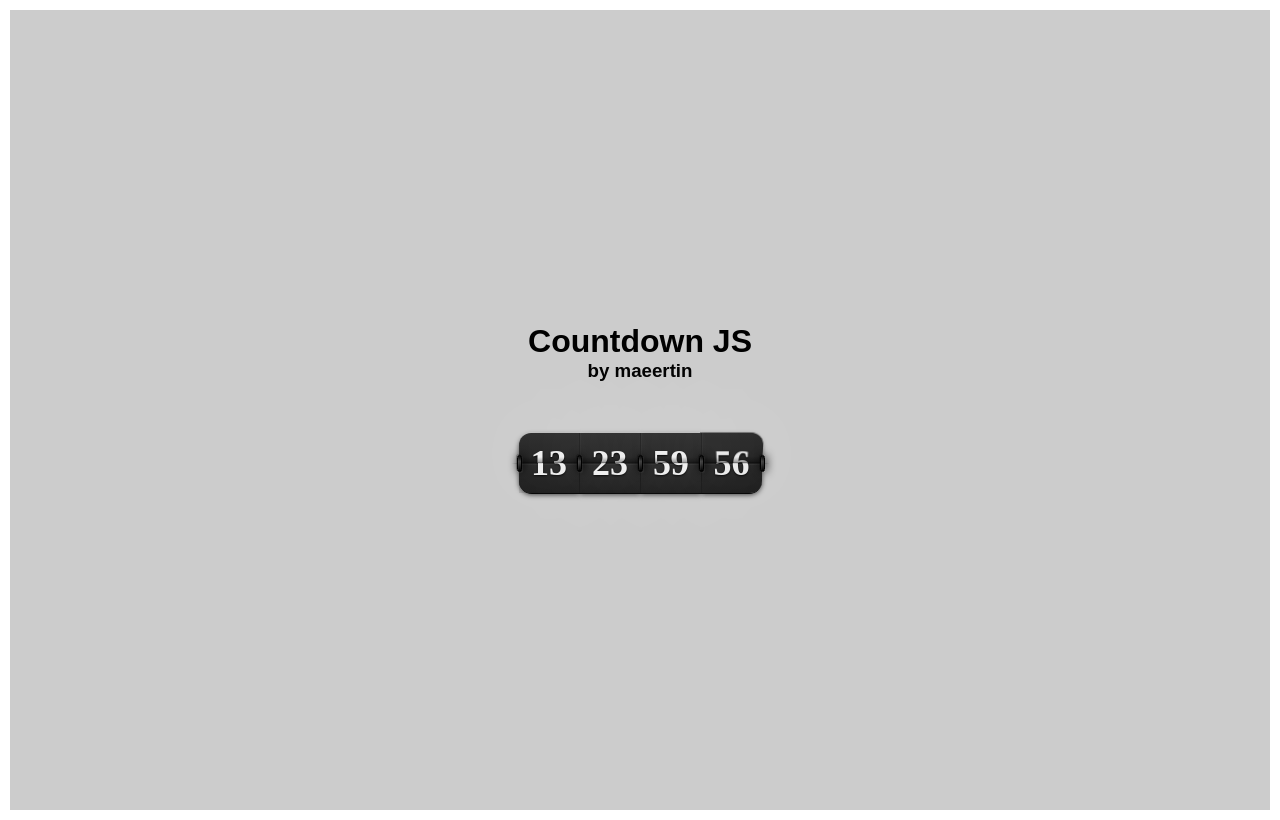
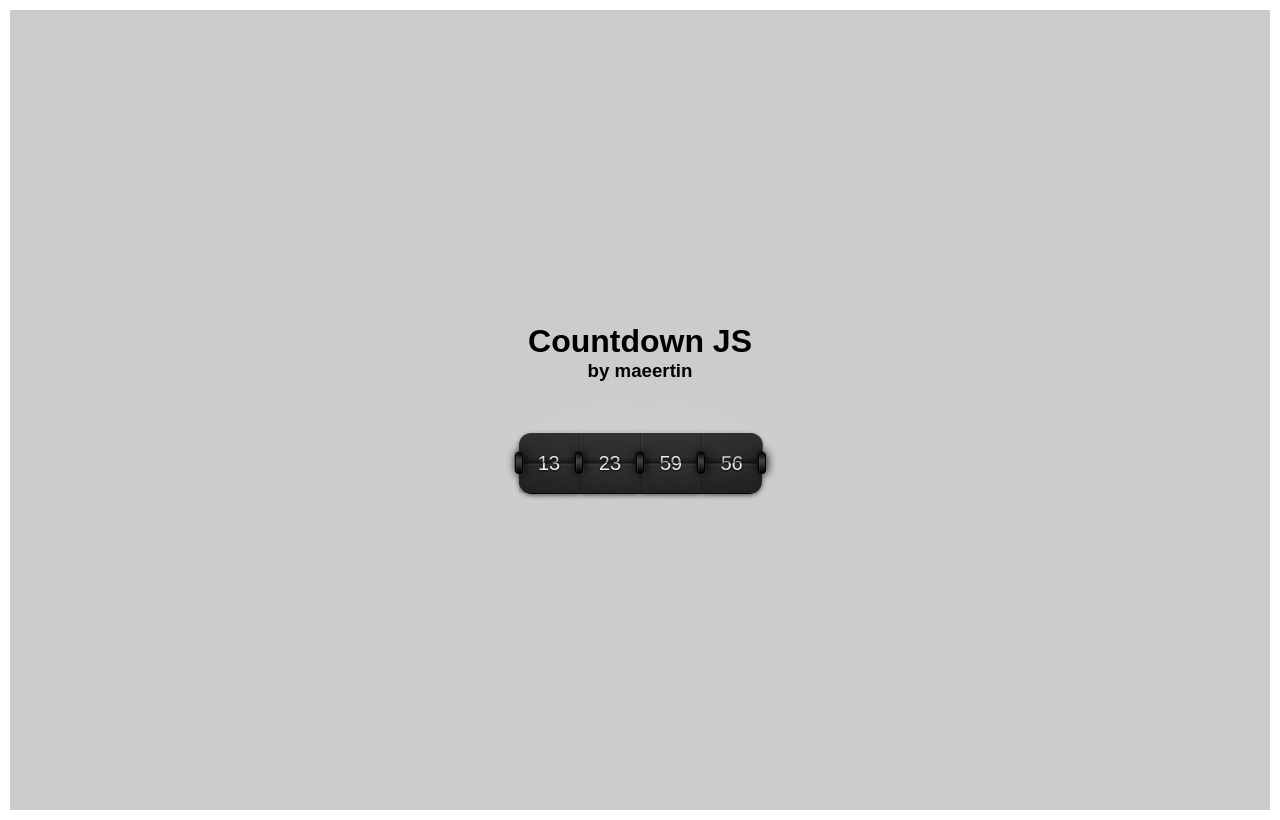
Before and after one commit to maeertin/countdown, a website: page index.html in a window 1280 px wide. Drawn offline with nearby package versions, Linux system fonts and the light colour scheme; files that its build step writes are made by us from their sources.

Commit message:
More modular less

```diff
--- a/src/js/mb.countdown.js
+++ b/src/js/mb.countdown.js
@@ -27,10 +27,10 @@
 
 		function init() {
 			$el.append(
-				'<div class="countdown-flip js-dayPlay" />' +
-				'<div class="countdown-flip js-hourPlay" />' +
-				'<div class="countdown-flip js-minutePlay" />' +
-				'<div class="countdown-flip js-secondPlay" />'
+				'<div class="flipper js-dayPlay" />' +
+				'<div class="flipper js-hourPlay" />' +
+				'<div class="flipper js-minutePlay" />' +
+				'<div class="flipper js-secondPlay" />'
 			).addClass('countdown theme-' + settings.theme);
 
 			tick();
@@ -57,7 +57,7 @@
 				$target.find('.start, .active').removeClass('start active').addClass('before');
 
 				var output =
-					'<div class="countdown-ticker ' + ( pageLoad ? 'start' : 'active' ) + '" data-active="' + number + '">' +
+					'<div class="ticker ' + ( pageLoad ? 'start' : 'active' ) + '" data-active="' + number + '">' +
 						'<a>' +
 							'<div class="up">' +
 								'<div class="shadow"></div>' +
--- a/src/less/mb.countdown.less
+++ b/src/less/mb.countdown.less
@@ -13,7 +13,8 @@
 .keyframes(~'show,  0%{ opacity: 0; } 100%{ opacity: 1; }');
 .keyframes(~'hide,  0%{ opacity: 1; } 100%{ opacity: 0; }');
 
-.countdown {
+#countdown {
+	.init() {
 		display: inline-block;
 		position: relative;
 
@@ -21,16 +22,14 @@
 		border-bottom: 1px solid #000;
 		border-radius: 13px;
 
-	.countdown-flip {
-		.size(60px);
+		font-family: Arial, sans-serif;
+		font-size: 20px;
+
+		.flipper {
 			position: relative;
 			float: left;
 
 			box-shadow: 0 2px 5px rgba(0, 0, 0, .7);
-
-		font-size: 36px;
-		font-weight: 700;
-		line-height: 60px;
 
 			+ * {
 				margin-left: 1px;
@@ -39,22 +38,23 @@
 			&:first-child {
 				// border radiuses
 				border-radius: 13px 0 0 13px;
-			&:before                 { border-radius: 13px 0 0 0 }
-			.countdown-ticker a .inn { border-radius: 12px 0 0 12px }
+				&:before       { border-radius: 13px 0 0 0 }
+				.ticker a .inn { border-radius: 12px 0 0 12px }
 			}
 
 			&:last-child {
 				// border radiuses
 				border-radius: 0 13px 13px 0;
-			&:before                 { border-radius: 0 12px 0 0 }
-			.countdown-ticker a .inn { border-radius: 0 12px 12px 0 }
+				&:before       { border-radius: 0 12px 0 0 }
+				.ticker a .inn { border-radius: 0 12px 12px 0 }
 
 				.up, .down { border: 0 }
 			}
 		}
 
-	.countdown-ticker {
-		.size(100%);
+		.ticker {
+			height: 100%;
+			width: 100%;
 			position: absolute;
 			z-index: 1;
 			left: 0;
@@ -80,11 +80,12 @@
 				display: block;
 				height: 100%;
 
-			.perspective(150px);
+				.perspective(250px);
 				cursor: text;
 
 				div {
-				.size(100%, 50%);
+					height: 50%;
+					width: 100%;
 					position: absolute;
 					overflow: hidden;
 					z-index: 1;
@@ -95,13 +96,15 @@
 				}
 
 				.shadow {
-				.size(100%);
+					height: 100%;
+					width: 100%;
 					position: absolute;
 					z-index: 2;
 				}
 
 				.inn {
-				.size(100%, 200%);
+					height: 200%;
+					width: 100%;
 					position: absolute;
 					z-index: 1;
 					left: 0;
@@ -147,9 +150,9 @@
 			&.active .down .shadow { .animation(hide .5s .3s linear both); }
 		}
 
-	// the mid border with gradient
-	.countdown-flip:before {
-		.size(60px, 30px);
+		// the middle outlines holding the gradient
+		.flipper:before {
+			// .size(60px, 30px);
 			z-index: 8;
 			left: 1px;
 			top: 0;
@@ -162,26 +165,53 @@
 			pointer-events: none;
 		}
 
-	// the rounded gears holding the flippers
-	&:before, .countdown-flip:after {
-		.size(3px, 15px);
+		// the rounded gears in between the flippers
+		&:before, .flipper:after {
+			height: 20px;
+			width: 6px;
 			z-index: 9;
-		top: 22px;
+			right: 0;
+			top: 50%;
 
 			border: 1px solid #000;
 			border-radius: 3px;
 
 			.background-image(linear-gradient(top, #000, #424242 35%, #363636 52%, #000));
 			box-shadow: -1px -1px 0 fade(#000, 20%), 1px 1px 0 fade(#fff, 5%) inset, 1px 0 10px #000, 1px 1px 0 fade(#fff, 6%);
+
+			.translate(50%, -50%);
 		}
 
-	.countdown-flip:after { right: -3px }
-	&:before    { left: -2px }
+		&:before {
+			left: 0;
 
-	&:before, .countdown-flip:before, .countdown-flip:after {
+			.translate(-50%, -50%);
+		}
+
+		&:before, .flipper:before, .flipper:after {
 			display: block;
 			position: absolute;
 
 			content: '';
 		}
 	}
+
+	.size(@width, @height: @width) {
+		.flipper {
+			height: @height;
+			width: @width;
+
+			line-height: @height;
+
+			&:before {
+				height: @height/2;
+				width: @width;
+			}
+		}
+	}
+}
+
+.countdown {
+	#countdown > .init();
+	#countdown > .size(60px);
+}
```
Also changed, not shown: dist/css/mb.countdown.css, dist/css/mb.countdown.min.css, dist/js/mb.countdown.js, dist/js/mb.countdown.min.js. Lines whose indentation alone changed are shown as unchanged.
